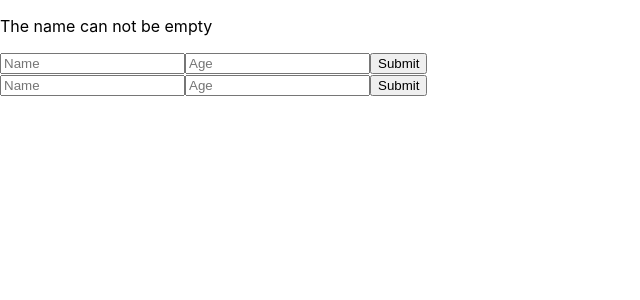
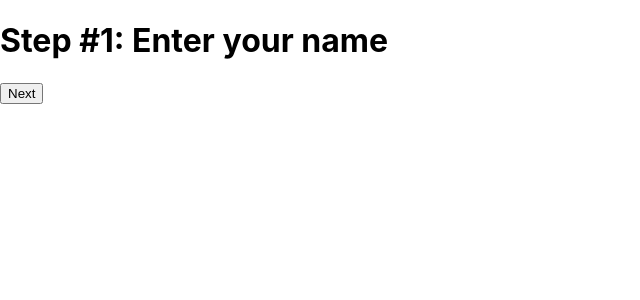
Before and after one commit to IMRamAgrawal/react-design, a React (Create React App) app: page / in a window 1280 px wide. Shown: the top 300 px of the page, without its empty margins (0-640 px from the left). Built offline with nearby package versions, Linux system fonts and the light colour scheme.

Commit message:
completed the controlled and unControlled components session

```diff
--- a/src/App.js
+++ b/src/App.js
@@ -1,6 +1,11 @@
+import { useState } from "react";
 // import { SplitScreen } from "./components/split-screen";
 import { ControlledForm } from "./components/controlled-form";
 import { UncontrolledForm } from "./components/uncontrolled-form";
+import { ControlledModal } from "./components/controlled-modal";
+import { UncontrolledModal } from "./components/uncontrolled-modal";
+import { UncontrolledFlow } from "./components/uncontrolled-flow";
+import { ControlledFlow } from "./components/controlled-flow";
 // import { LargeAuthorListItem } from "./components/authors/LargeListItems";
 // import { SmallAuthorListItem } from "./components/authors/SmallListItems";
 // import { LargeBookListItem } from "./components/books/LargeListItems";
@@ -18,6 +23,46 @@ import { UncontrolledForm } from "./components/uncontrolled-form";
 // };
 
 function App() {
+  const [data, setData] = useState({});
+  const [currentStepIndex, setCurrentStepIndex] = useState(0);
+  const [showModal, setShowModal] = useState(false);
+
+  const StepOne = ({ next }) => {
+    return (
+      <>
+        <h1>Step #1: Enter your name</h1>
+        <button onClick={() => next({ name: "TestName" })}>Next</button>
+      </>
+    );
+  };
+  const StepTwo = ({ next }) => {
+    return (
+      <>
+        <h1>Step #2: Enter your age</h1>
+        <button onClick={() => next({ age: 28 })}>Next</button>
+      </>
+    );
+  };
+  const StepThree = ({ next }) => {
+    return (
+      <>
+        <h1>Step #3: Enter your country</h1>
+        <button onClick={() => next({ country: "Poland" })}>Next</button>
+      </>
+    );
+  };
+  const next = (dataFromStep) => {
+    setData(dataFromStep);
+    setCurrentStepIndex(currentStepIndex + 1);
+  };
+  const StepFour = ({ next }) => {
+    return (
+      <>
+        <h1>Step #4: Enter your country</h1>
+        <button onClick={() => next({ country: "Poland" })}>Next</button>
+      </>
+    );
+  };
   return (
     <>
     {/* <SplitScreen leftWidth={1} rightWidth={3}>
@@ -38,8 +83,31 @@ function App() {
    <Modal>
         <LargeBookListItem book={books[0]} />
       </Modal> */}
-      <ControlledForm />
-      <UncontrolledForm />
+      {/* <ControlledForm />
+      <UncontrolledForm /> */}
+      {/* <button onClick={() => setShowModal(!showModal)}>
+        {" "}
+        {showModal ? "Hide Modal" : "Show Modal"}{" "}
+      </button>
+      <ControlledModal shouldShow={showModal} close={() => setShowModal(false)}>
+        <h1>I am the body of the modal!</h1>
+      </ControlledModal> */}
+       {/* <UncontrolledFlow
+       onDone={(data) => {
+        console.log(data);
+        alert("Onboarding Flow Done!");
+      }}
+      >
+        <StepOne />
+        <StepTwo />
+        <StepThree />
+      </UncontrolledFlow> */}
+      <ControlledFlow currentStepIndex={currentStepIndex} onNext={next}>
+        <StepOne />
+        <StepTwo />
+        {data.age > 25 && <StepThree />}
+        <StepFour />
+      </ControlledFlow>
    </>
   );
 }
--- /dev/null
+++ b/src/components/controlled-flow.jsx
@@ -0,0 +1,19 @@
+import React, { useState } from "react";
+
+export const ControlledFlow = ({
+  children,
+  onDone,
+  currentStepIndex,
+  onNext,
+}) => {
+  const next = (data) => {
+    onNext(data);
+ };
+
+  const currentChild = React.Children.toArray(children)[currentStepIndex];
+
+  if (React.isValidElement(currentChild)) {
+    return React.cloneElement(currentChild, { next });
+  }
+   return currentChild;
+};
--- a/src/components/Modal.jsx
+++ b/src/components/controlled-modal.jsx
@@ -18,16 +18,13 @@ const ModalContent = styled.div`
   width: 50%;
 `;
 
-export const Modal = ({ children }) => {
-  const [show, setShow] = useState(false);
-
+export const ControlledModal = ({ shouldShow, close, children }) => {
   return (
     <>
-      <button onClick={() => setShow(true)}>Show Modal</button>
-      {show && (
-        <ModalBackground onClick={() => setShow(false)}>
+      {shouldShow && (
+        <ModalBackground onClick={close}>
           <ModalContent onClick={(e) => e.stopPropagation()}>
-            <button onClick={() => setShow(false)}>Hide Modal</button>
+            <button onClick={close}>Hide Modal</button>
             {children}
           </ModalContent>
         </ModalBackground>
--- /dev/null
+++ b/src/components/uncontrolled-flow.jsx
@@ -0,0 +1,28 @@
+import React, { useState } from "react";
+
+export const UncontrolledFlow = ({ children, onDone }) => {
+  const [data, setData] = useState({});
+  const [currentStepIndex, setCurrentStepIndex] = useState(0);
+
+  const currentChild = React.Children.toArray(children)[currentStepIndex];
+
+  const next = (dataFromStep) => {
+    const nextIndex = currentStepIndex + 1;
+    const updatedData = { ...data, ...dataFromStep };
+
+    console.log(updatedData);
+
+    if (nextIndex < children.length) {
+      setCurrentStepIndex(nextIndex);
+    } else {
+      onDone(updatedData);
+    }
+
+    setData(updatedData);
+  };
+
+  if (React.isValidElement(currentChild)) {
+    return React.cloneElement(currentChild, { next });
+  }
+  return currentChild;
+};
--- a/src/components/uncontrolled-form.jsx
+++ b/src/components/uncontrolled-form.jsx
@@ -7,12 +7,10 @@ export const UncontrolledForm = () => {
   const SubmitForm = (e) => {
     console.log(nameInputRef.current.value);
     console.log(ageInputRef.current.value);
-
     e.preventDefault();
   };
 
   return (
-
   <form onSubmit={SubmitForm}>
       <input name="name" type="text" placeholder="Name" ref={nameInputRef} />
       <input name="age" type="number" placeholder="Age" ref={ageInputRef} />
--- /dev/null
+++ b/src/components/uncontrolled-modal.jsx
@@ -0,0 +1,37 @@
+import { useState } from "react";
+import { styled } from "styled-components";
+
+const ModalBackground = styled.div`
+  position: absolute;
+  left: 0;
+  top: 0;
+  overflow: auto;
+  background-color: #00000067;
+  width: 100%;
+  height: 100%;
+`;
+
+const ModalContent = styled.div`
+  margin: 12% auto;
+  padding: 24px;
+  background-color: wheat;
+  width: 50%;
+`;
+
+export const UncontrolledModal = ({ children }) => {
+  const [show, setShow] = useState(false);
+
+  return (
+    <>
+      <button onClick={() => setShow(true)}>Show Modal</button>
+      {show && (
+        <ModalBackground onClick={() => setShow(false)}>
+          <ModalContent onClick={(e) => e.stopPropagation()}>
+            <button onClick={() => setShow(false)}>Hide Modal</button>
+            {children}
+          </ModalContent>
+        </ModalBackground>
+      )}
+    </>
+  );
+};
```
